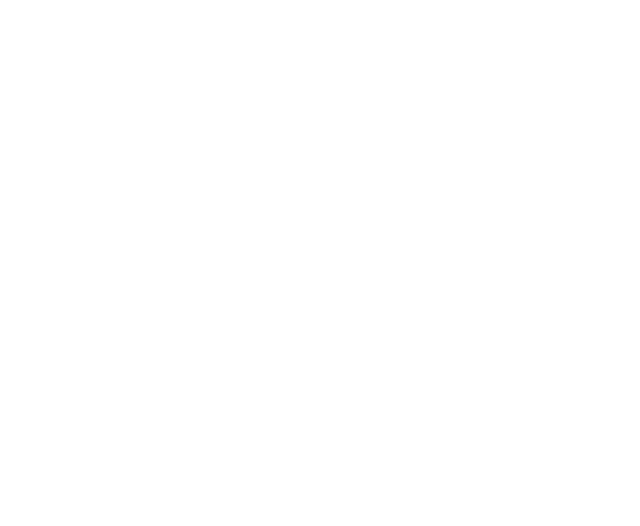
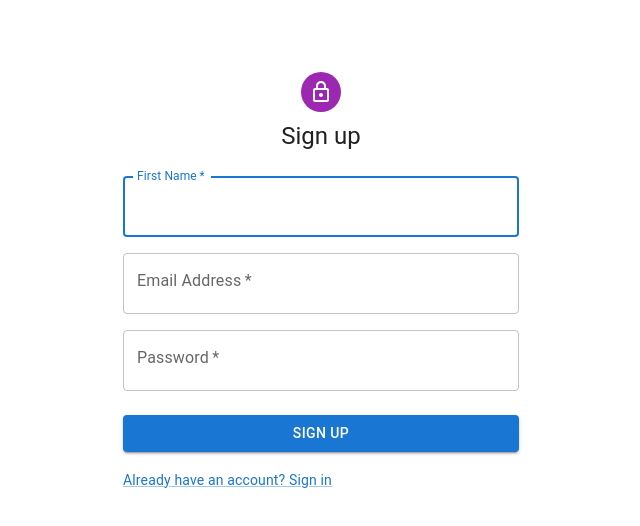
Before and after one commit to jaha-sudo/test-bot, a React (Vite) app: page /sign-up in a window 1280 px wide. Before the commit this address had no page. Shown: the top 526 px of the page, without its empty margins (319-959 px from the left). Built offline with nearby package versions, Linux system fonts and the light colour scheme.

Commit message:
add signin/signup ui component, edit routes, styled header and footer

```diff
--- a/src/App.jsx
+++ b/src/App.jsx
@@ -1,10 +1,11 @@
 import { BrowserRouter, Route, Routes } from "react-router-dom";
+import Template from "./pages/Template";
+import SignUp from "./pages/sign-up/SignUp";
+import SignIn from "./pages/SignIn";
 import Layout from "./layout/Layout";
 import GetCategory from "./pages/GetCategory";
 import PostGetDeleteCategory from "./pages/PostGetDeleteCategory";
-import Template from "./pages/Template";
 import PostCategory from "./pages/PostCategory";
-import Sign from "./pages/Sign";
 import AddProducts from "./pages/AddProducts";
 import ProductTable from "./pages/ProductTable";
 import PostGetProduct from "./pages/PostGetProduct";
@@ -13,8 +14,10 @@
   return (
     <BrowserRouter>
       <Routes>
-        <Route path="/" element={<Layout />}>
-          <Route index element={<Sign />} />
+        <Route path="/" element={<SignIn />} />
+        {/* <Route path="template" element={<Template />} /> */}
+        <Route path="sign-up" element={<SignUp />} />
+        <Route path="layout" element={<Layout />}>
           <Route path="post-category" element={<PostCategory />} />
           <Route path="get-category" element={<GetCategory />} />
           <Route path="template" element={<Template />} />
@@ -25,7 +28,6 @@
           <Route path="post-products" element={<AddProducts />} />
           <Route path="get-products" element={<ProductTable />} />
           <Route path="post-get-products" element={<PostGetProduct />} />
-
         </Route>
       </Routes>
     </BrowserRouter>
--- a/src/pages/Sign.jsx
+++ /dev/null
@@ -1,8 +0,0 @@
-
-function Sign() {
-  return (
-    <h1>Sign page</h1>
-  )
-}
-
-export default Sign
--- /dev/null
+++ b/src/pages/SignIn.jsx
@@ -0,0 +1,109 @@
+import Avatar from "@mui/material/Avatar";
+import Button from "@mui/material/Button";
+import CssBaseline from "@mui/material/CssBaseline";
+import TextField from "@mui/material/TextField";
+import FormControlLabel from "@mui/material/FormControlLabel";
+import Checkbox from "@mui/material/Checkbox";
+import Link from "@mui/material/Link";
+import Grid from "@mui/material/Grid";
+import Box from "@mui/material/Box";
+import LockOutlinedIcon from "@mui/icons-material/LockOutlined";
+import Typography from "@mui/material/Typography";
+import Container from "@mui/material/Container";
+import { createTheme, ThemeProvider } from "@mui/material/styles";
+import { useNavigate } from "react-router-dom";
+import { useState } from "react";
+
+const defaultTheme = createTheme();
+
+export default function SignIn() {
+  // eslint-disable-next-line no-unused-vars
+  const [showCongrats, setShowCongrats] = useState(false);
+  const history = useNavigate();
+  const handleSubmit = (event) => {
+    event.preventDefault();
+    const data = new FormData(event.currentTarget);
+    console.log({
+      email: data.get("email"),
+      password: data.get("password"),
+    });
+
+    setShowCongrats(true);
+    console.log("congrats");
+    history("/layout");
+  };
+
+  return (
+    <ThemeProvider theme={defaultTheme}>
+      <Container component="main" maxWidth="xs">
+        <CssBaseline />
+        <Box
+          sx={{
+            marginTop: 8,
+            display: "flex",
+            flexDirection: "column",
+            alignItems: "center",
+          }}
+        >
+          <Avatar sx={{ m: 1, bgcolor: "secondary.main" }}>
+            <LockOutlinedIcon />
+          </Avatar>
+          <Typography component="h1" variant="h5">
+            Sign in
+          </Typography>
+          <Box
+            component="form"
+            onSubmit={handleSubmit}
+            noValidate
+            sx={{ mt: 1 }}
+          >
+            <TextField
+              margin="normal"
+              required
+              fullWidth
+              id="email"
+              label="Email Address"
+              name="email"
+              autoComplete="email"
+              autoFocus
+            />
+            <TextField
+              margin="normal"
+              required
+              fullWidth
+              name="password"
+              label="Password"
+              type="password"
+              id="password"
+              autoComplete="current-password"
+            />
+            <FormControlLabel
+              control={<Checkbox value="remember" color="primary" />}
+              label="Remember me"
+            />
+            <Button
+              type="submit"
+              fullWidth
+              variant="contained"
+              sx={{ mt: 3, mb: 2 }}
+            >
+              Sign In
+            </Button>
+            <Grid container>
+              <Grid item xs={12}>
+                <Link href="#" variant="body2">
+                  Forgot password?
+                </Link>
+              </Grid>
+              <Grid item xs={12}>
+                <Link href="/sign-up" variant="body2">
+                  {"Don't have an account? Sign Up"}
+                </Link>
+              </Grid>
+            </Grid>
+          </Box>
+        </Box>
+      </Container>
+    </ThemeProvider>
+  );
+}
--- a/src/pages/Template.jsx
+++ b/src/pages/Template.jsx
@@ -5,11 +5,10 @@
   userSurname: "",
   userSalary: "",
 };
+
 function Template() {
   const [userData, setUserData] = useState(initialValues);
-
   const [users, setUsers] = useState([]);
-
   const [editableUserData, setEditableUserData] = useState({
     isEdit: false,
     userIndex: null,
@@ -49,8 +48,6 @@
   };
 
   const handleCleanClick = () => setUserData(initialValues);
-
-  console.log(users);
 
   return (
     <div className="wrapper">
@@ -92,7 +89,7 @@
           <form onSubmit={handleSubmitUser} onReset={handleCleanClick}>
             <input
               type="text"
-              placeholder="Enter ur Name"
+              placeholder="Enter your Name"
               value={userData.userName}
               onChange={(e) =>
                 setUserData((prevState) => ({
@@ -103,7 +100,7 @@
             />
             <input
               type="text"
-              placeholder="Enter ur Surname"
+              placeholder="Enter your Surname"
               value={userData.userSurname}
               onChange={(e) =>
                 setUserData((prevState) => ({
@@ -114,7 +111,7 @@
             />
             <input
               type="number"
-              placeholder="Enter ur Salary"
+              placeholder="Enter your Salary"
               value={userData.userSalary}
               onChange={(e) =>
                 setUserData((prevState) => ({
@@ -125,7 +122,6 @@
             />
             <div className="buttons-wrapper">
               <button type="reset">
-                {" "}
                 {editableUserData.isEdit ? "Cancel" : "Clean"}
               </button>
               <button type="submit" disabled={!isFilledFields}>
--- /dev/null
+++ b/src/pages/sign-up/SignUp.jsx
@@ -0,0 +1,113 @@
+import Avatar from "@mui/material/Avatar";
+import Button from "@mui/material/Button";
+import CssBaseline from "@mui/material/CssBaseline";
+import TextField from "@mui/material/TextField";
+import Link from "@mui/material/Link";
+import Grid from "@mui/material/Grid";
+import Box from "@mui/material/Box";
+import LockOutlinedIcon from "@mui/icons-material/LockOutlined";
+import Typography from "@mui/material/Typography";
+import Container from "@mui/material/Container";
+import { createTheme, ThemeProvider } from "@mui/material/styles";
+import { useState } from "react";
+import { useNavigate } from "react-router-dom";
+
+const defaultTheme = createTheme();
+
+export default function SignUp() {
+  // eslint-disable-next-line no-unused-vars
+  const [showCongrats, setShowCongrats] = useState(false);
+  const history = useNavigate();
+
+  const handleSubmit = (event) => {
+    event.preventDefault();
+    const data = new FormData(event.currentTarget);
+    console.log({
+      email: data.get("email"),
+      password: data.get("password"),
+    });
+    setShowCongrats(true);
+    console.log("congrats");
+    history("/layout");
+  };
+
+  return (
+    <ThemeProvider theme={defaultTheme}>
+      <Container component="main" maxWidth="xs">
+        <CssBaseline />
+        <Box
+          sx={{
+            marginTop: 8,
+            display: "flex",
+            flexDirection: "column",
+            alignItems: "center",
+          }}
+        >
+          <Avatar sx={{ m: 1, bgcolor: "secondary.main" }}>
+            <LockOutlinedIcon />
+          </Avatar>
+          <Typography component="h1" variant="h5">
+            Sign up
+          </Typography>
+          <Box
+            component="form"
+            noValidate
+            onSubmit={handleSubmit}
+            sx={{ mt: 3 }}
+          >
+            <Grid container spacing={2}>
+              <Grid item xs={12}>
+                <TextField
+                  autoComplete="given-name"
+                  name="firstName"
+                  required
+                  fullWidth
+                  id="firstName"
+                  label="First Name"
+                  autoFocus
+                />
+              </Grid>
+
+              <Grid item xs={12}>
+                <TextField
+                  required
+                  fullWidth
+                  id="email"
+                  label="Email Address"
+                  name="email"
+                  autoComplete="email"
+                />
+              </Grid>
+              <Grid item xs={12}>
+                <TextField
+                  required
+                  fullWidth
+                  name="password"
+                  label="Password"
+                  type="password"
+                  id="password"
+                  autoComplete="new-password"
+                />
+              </Grid>
+            </Grid>
+            <Button
+              type="submit"
+              fullWidth
+              variant="contained"
+              sx={{ mt: 3, mb: 2 }}
+            >
+              Sign Up
+            </Button>
+            <Grid container justifyContent="flex-end">
+              <Grid item xs={12}>
+                <Link href="/" variant="body2">
+                  Already have an account? Sign in
+                </Link>
+              </Grid>
+            </Grid>
+          </Box>
+        </Box>
+      </Container>
+    </ThemeProvider>
+  );
+}
```
Also changed, not shown: package.json (+8 -1 lines), src/layout/Footer.jsx (+20 -1 lines), src/layout/Header.jsx (+34 -29 lines), 1 other file (tests, documents, lock files or other folders).
